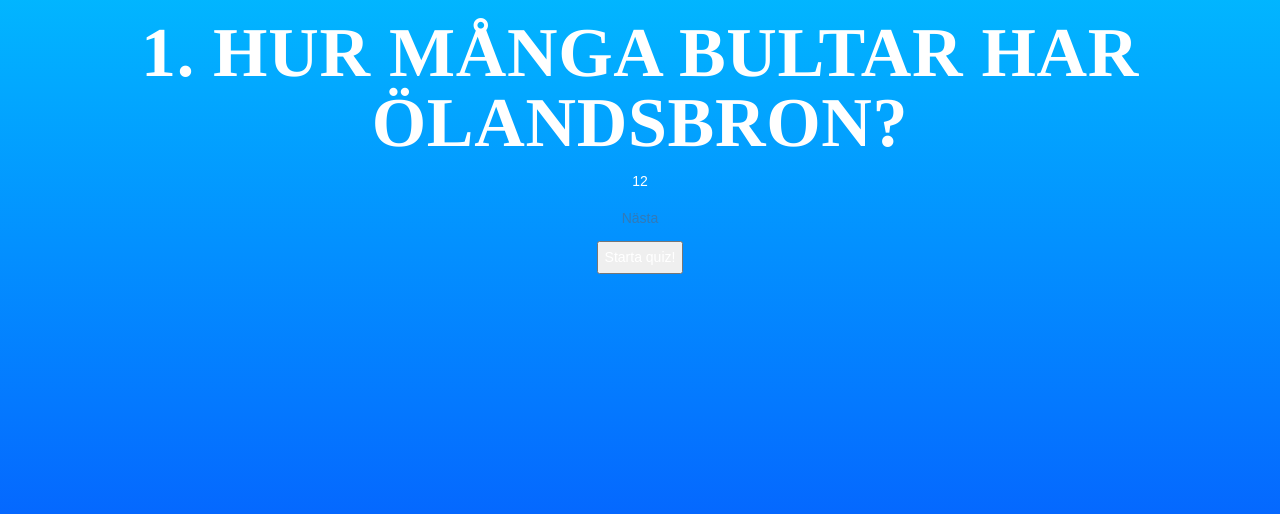
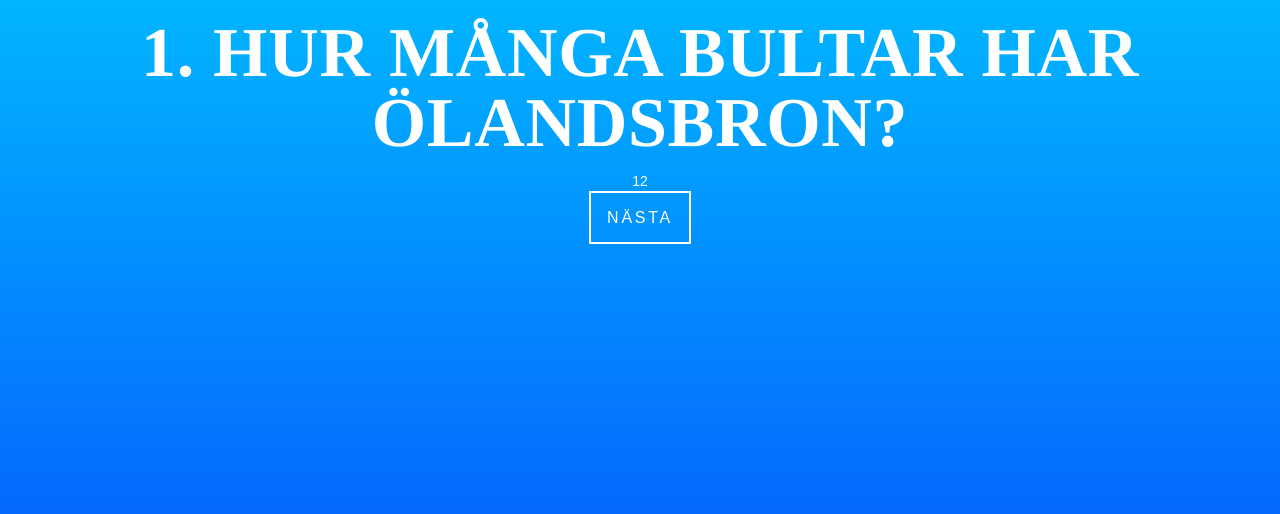
Before and after one commit to Lobsterass/quizproject, a Django app: page /quiz/1/question/1/ in a window 1280 px wide. Shown: the part 232-746 px from the top of the page. Run offline with Django 3.2, Linux system fonts and the light colour scheme; some libraries are stand-ins or nearby versions.

Commit message:
question.html
button

```diff
--- a/quiz/templates/question.html
+++ b/quiz/templates/question.html
@@ -16,9 +16,6 @@
 		<p>{{ answer1 }}</p>
 		<p>{{ answer2 }}</p>
 		<p>{{ answer3 }}</p>
-		<p><a href="{% url 'completed_page' quiz_number %}">
-			Nästa
-		</a></p>
-  		<input type="submit" value="Starta quiz!">
+		<p><a href="{% url 'completed_page' quiz_number %}" class="button">Nästa</a></p>
 	</body>
 </html>
```
